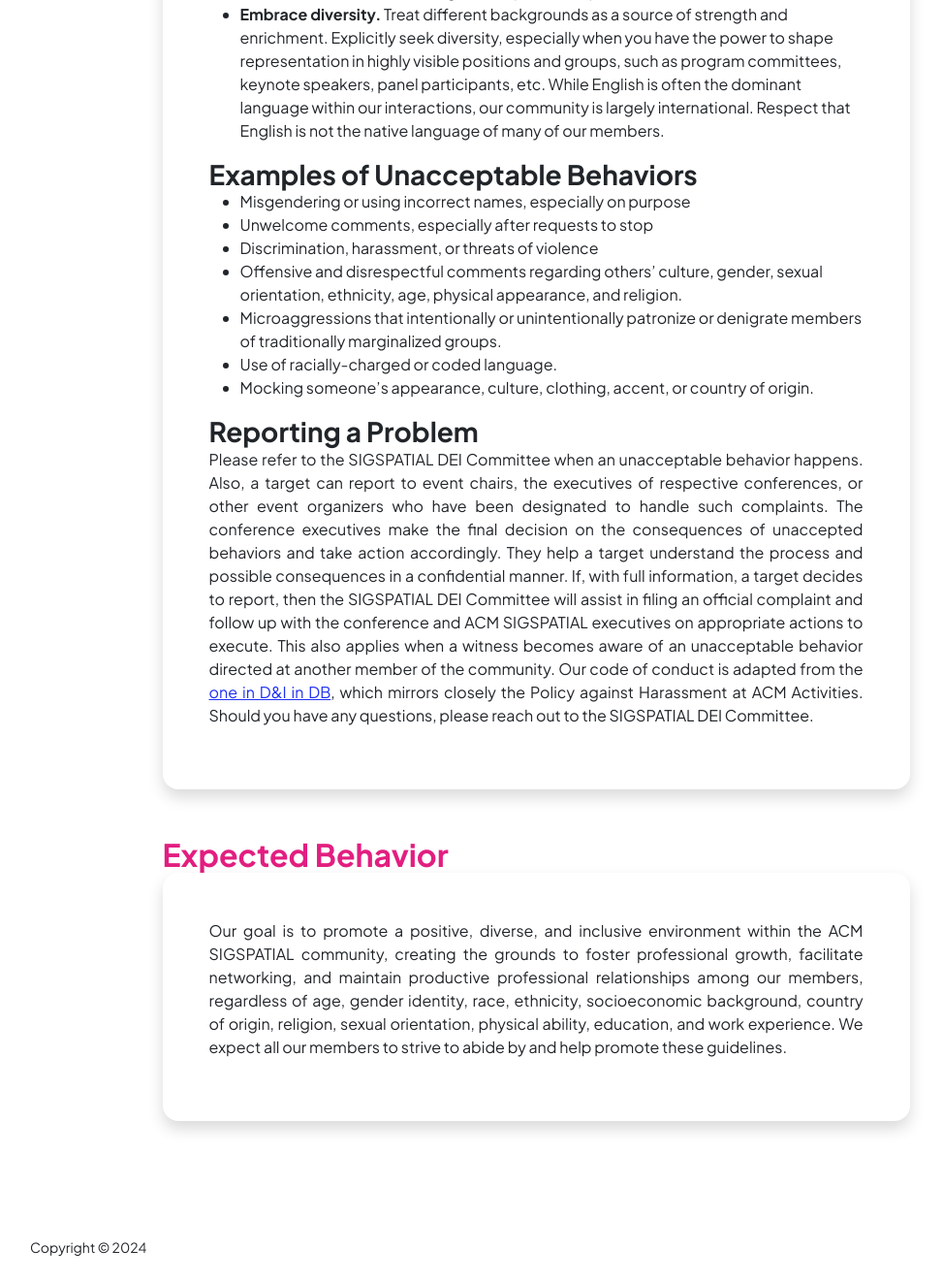
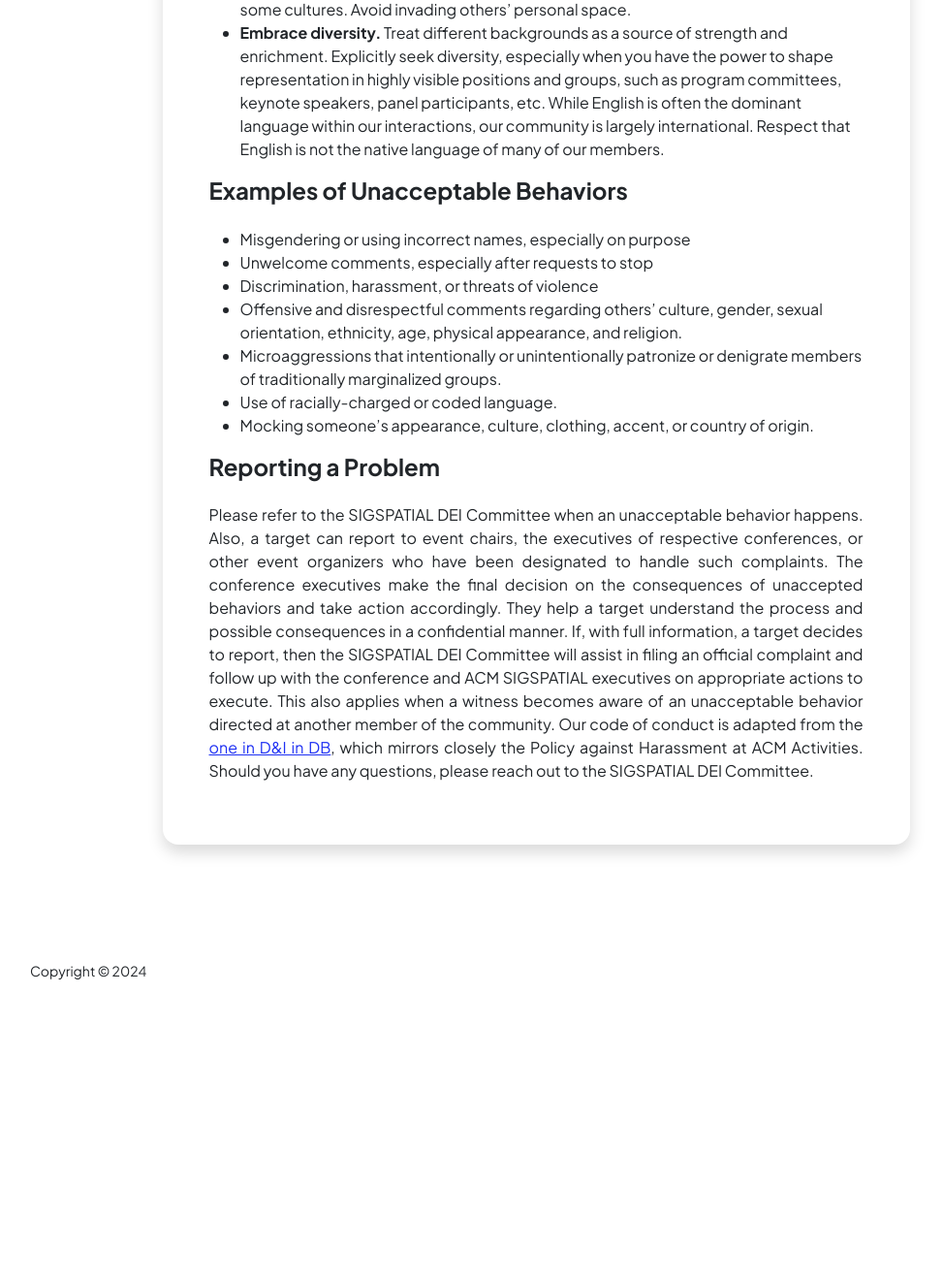
Before and after one commit to spatialdei/spatialdei.github.io, a plain HTML site: page code.html in a window 1280 px wide. Shown: the part 839-2160 px from the top of the page at 97% size, without its empty margins (87-1060 px from the left). After the commit the page ends 1875 px from the top, so only its background shows below. Drawn offline with nearby package versions, Linux system fonts and the light colour scheme.

Commit message:
Update menu

```diff
--- a/code.html
+++ b/code.html
@@ -45,12 +45,13 @@
                                 <div class="card-body p-5">
                                     <div class="row align-items-center gx-5">
                                         <div class="col-lg-12">
-                                            <h2 class="text-primary fw-bolder mb-0">Statement of Intent</h2>
+                                            <h2 class="fw-bolder mb-0">Statement of Intent</h2>
+                                            </br>
                                             <p style="text-align:justify">
                                             Our goal is to promote a positive, diverse, and inclusive environment within the ACM SIGSPATIAL community, creating the grounds to foster professional growth, facilitate networking, and maintain productive professional relationships among our members, regardless of age, gender identity, race, ethnicity, socioeconomic background, country of origin, religion, sexual orientation, physical ability, education, and work experience.
                                             We expect all our members to strive to abide by and help promote these guidelines.
                                             </p>
-                                            <h3 class="fw-bolder mb-0">Expected Behavior</h3>
+                                            <h4 class="fw-bolder mb-0">Expected Behavior</h4>
                                             <ul>
                                                 <li><b>Treat others with respect.</b> We expect all members to treat others respectfully. Even when we hold strong opinions, we should treat others’ views with dignity and courtesy. Understand that disagreements and misunderstandings may occur, but they need to be discussed and resolved in a manner that maintains respectful conduct. </li>
                                                 <li><b>Show empathy.</b> Empathize different members’ backgrounds and experiences. Discussion or mention of sensitive issues may trigger negative feelings and distress to others; understand that different life experiences may impact others’ perception of certain topics. When discussing sensitive topics, respect their gravity, and do not make light of the issues with jokes or diminishing comments. </li>
@@ -58,7 +59,8 @@
                                                 <li><b>Embrace diversity.</b> Treat different backgrounds as a source of strength and enrichment. Explicitly seek diversity, especially when you have the power to shape representation in highly visible positions and groups, such as program committees, keynote speakers, panel participants, etc. While English is often the dominant language within our interactions, our community is largely international. Respect that English is not the native language of many of our members. </li>
                                             </ul>
 
-                                            <h3 class="fw-bolder mb-0">Examples of Unacceptable Behaviors</h3>
+                                            <h4 class="fw-bolder mb-0">Examples of Unacceptable Behaviors</h4>
+                                            </br>
                                             <ul>
                                                 <li>Misgendering or using incorrect names, especially on purpose </li>
                                                 <li>Unwelcome comments, especially after requests to stop </li>
@@ -69,28 +71,14 @@
                                                 <li>Mocking someone’s appearance, culture, clothing, accent, or country of origin. </li>
                                             </ul>
 
-                                            <h3 class="fw-bolder mb-0">Reporting a Problem</h3>
+                                            <h4 class="fw-bolder mb-0">Reporting a Problem</h4>
+                                            </br>
                                             <p style="text-align:justify">
                                             Please refer to the SIGSPATIAL DEI Committee when an unacceptable behavior happens.
                                             Also, a target can report to event chairs, the executives of respective conferences, or other event organizers who have been designated to handle such complaints.
                                             The conference executives make the final decision on the consequences of unaccepted behaviors and take action accordingly.
                                             They help a target understand the process and possible consequences in a confidential manner. If, with full information, a target decides to report, then the SIGSPATIAL DEI Committee will assist in filing an official complaint and follow up with the conference and ACM SIGSPATIAL executives on appropriate actions to execute.
                                             This also applies when a witness becomes aware of an unacceptable behavior directed at another member of the community. Our code of conduct is adapted from the <a href="https://dbdni.github.io/pages/codeofconduct.html">one in D&I in DB</a>, which mirrors closely the Policy against Harassment at ACM Activities. Should you have any questions, please reach out to the SIGSPATIAL DEI Committee.
-                                            </p>
-                                        </div>
-                                    </div>
-                                </div>
-                            </div>
-                        </section>
-                        <section>
-                            <h2 class="text-secondary fw-bolder mb-0">Expected Behavior</h2>
-                            <div class="card shadow border-0 rounded-4 mb-5">
-                                <div class="card-body p-5">
-                                    <div class="row align-items-center gx-5">
-                                        <div class="col-lg-12">
-                                            <p style="text-align:justify">
-                                            Our goal is to promote a positive, diverse, and inclusive environment within the ACM SIGSPATIAL community, creating the grounds to foster professional growth, facilitate networking, and maintain productive professional relationships among our members, regardless of age, gender identity, race, ethnicity, socioeconomic background, country of origin, religion, sexual orientation, physical ability, education, and work experience.
-                                            We expect all our members to strive to abide by and help promote these guidelines.
                                             </p>
                                         </div>
                                     </div>
```
Also changed, not shown: index.html (+1 -1 lines).
